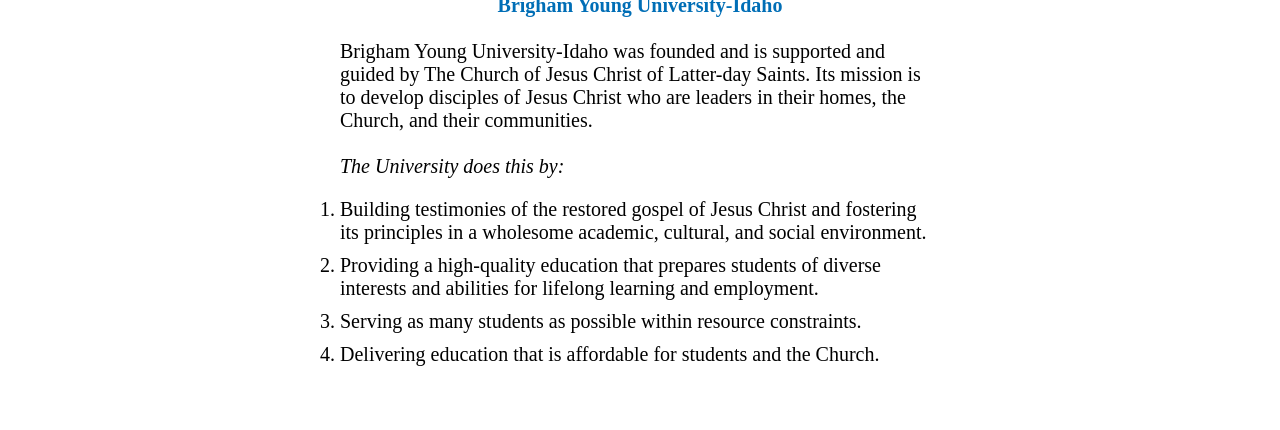
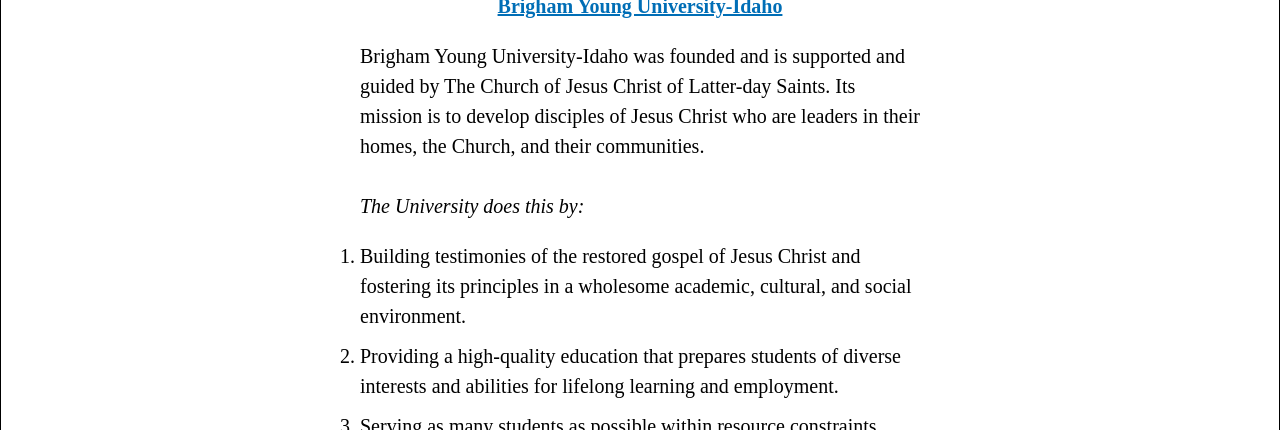
Before and after one commit to j4yu22/wdd131, a plain HTML site: page mission/index.html in a window 1280 px wide. Shown: the part 114-544 px from the top of the page. Drawn offline with Linux system fonts and the light colour scheme.

Commit message:
made css changes

```diff
--- a/mission/styles.css
+++ b/mission/styles.css
@@ -1,6 +1,9 @@
+/* styles.css */
+
 * {
     margin: 0;
     padding: 0;
+    box-sizing: border-box; /* Include padding and border in the element's total width and height */
 }
 
 body {
@@ -10,6 +13,7 @@ body {
 
 .content {
     text-align: center;
+    border: 1px solid #000; /* Add a border around the edges */
 }
 
 .title {
@@ -27,6 +31,7 @@ body {
     color: #006EB6;
     line-height: 1.5;
     font-size: 20px;
+    text-decoration: underline;
 }
 
 main {
@@ -35,6 +40,7 @@ main {
     text-align: left;
     padding: 0 20px;
     margin-top: 20px;
+    line-height: 1.5;
 }
 
 .list {
```
Also changed, not shown: mission/README.txt.
